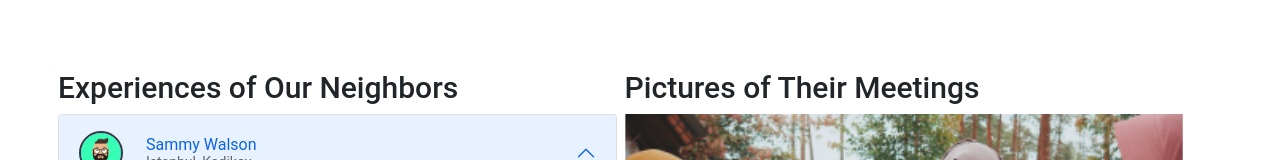
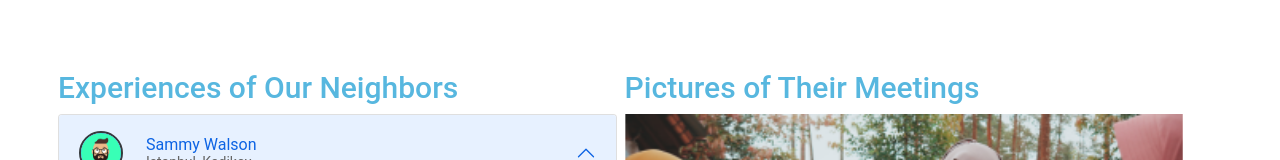
Before and after one commit to ReCoded-Org/capstone-turkey-love-thy-neighbour, a React (Create React App) app: page / in a window 1280 px wide. Shown: the part 1645-1805 px from the top of the page. Built offline with nearby package versions, Linux system fonts and the light colour scheme.

Commit message:
Make the headers --logo-blue color

```diff
--- a/src/containers/Home/SocialProof/index.scss
+++ b/src/containers/Home/SocialProof/index.scss
@@ -5,7 +5,6 @@
   min-height: 390px;
 
   & > div {
-    // columns
     padding: 0;
     @media screen and (min-width: 768px) {
       width: 49%;
@@ -13,6 +12,7 @@
   }
 
   h2 {
+    color: $logo-blue;
     @media screen and (min-width: 992px) {
       font-size: 30px !important;
     }
```
